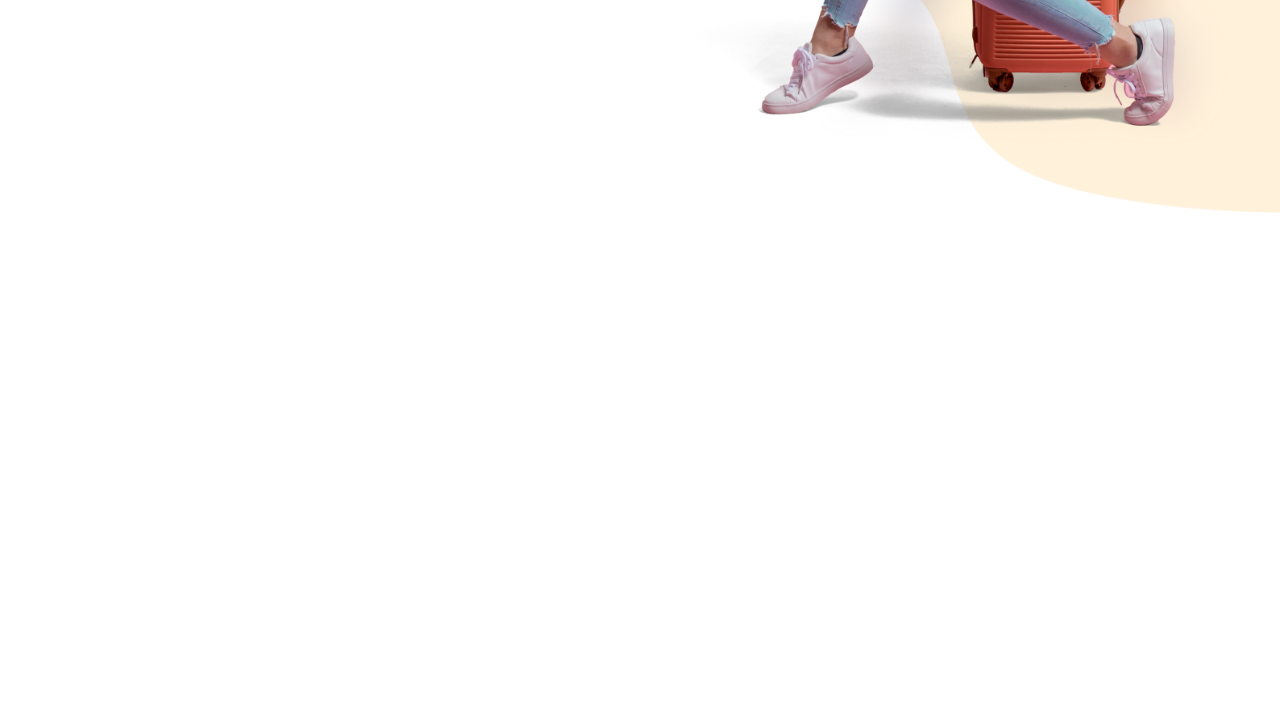
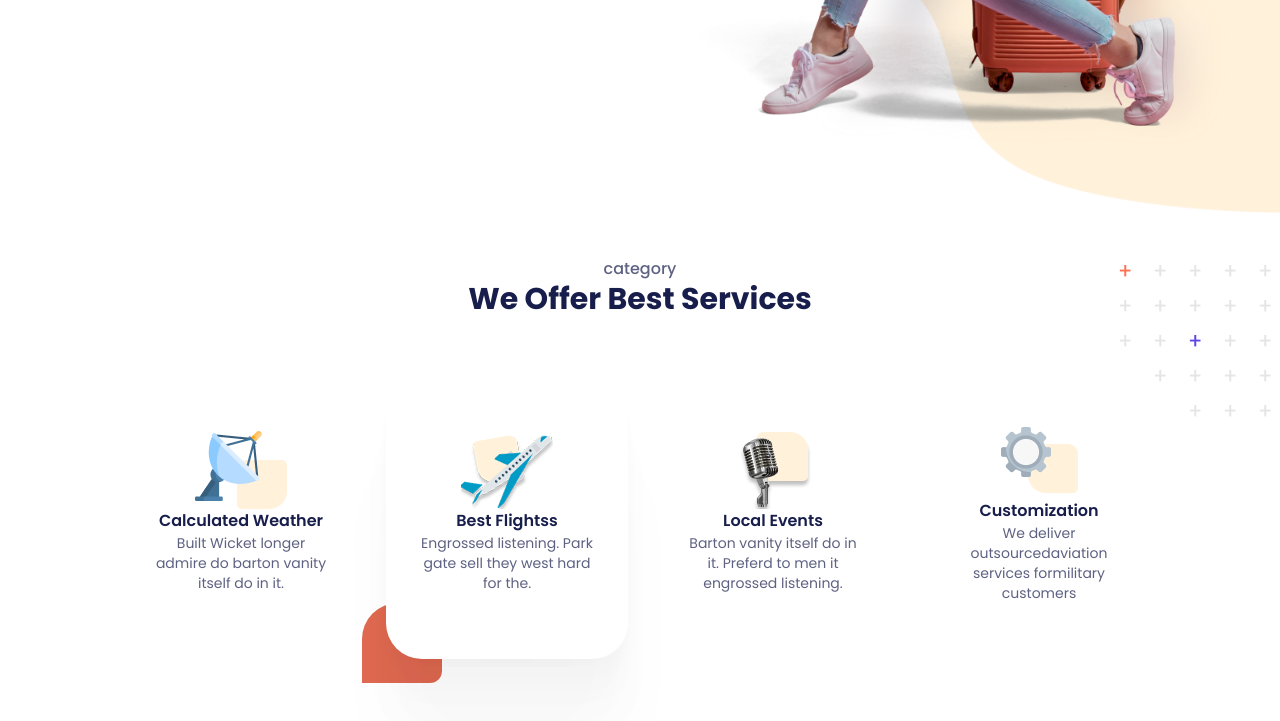
Before and after one commit to lamani79/travel_with_twindCss, a website built with Vite: page index.html in a window 1280 px wide. Shown: the part 587-1308 px from the top of the page. Built offline with nearby package versions, Linux system fonts and the light colour scheme; a web font is replaced by a local one.

Commit message:
add seconde section

```diff
--- a/css/style.css
+++ b/css/style.css
@@ -11,3 +11,9 @@
 .herro_p{
     line-height: 30px;
 } */
+
+.category_item:hover{
+    background: #FFFFFF;
+    box-shadow: 0px 100px 80px rgba(0, 0, 0, 0.02), 0px 64.8148px 46.8519px rgba(0, 0, 0, 0.0151852), 0px 38.5185px 25.4815px rgba(0, 0, 0, 0.0121481), 0px 20px 13px rgba(0, 0, 0, 0.01), 0px 8.14815px 6.51852px rgba(0, 0, 0, 0.00785185), 0px 1.85185px 3.14815px rgba(0, 0, 0, 0.00481481);
+    border-radius: 36px;
+}
--- a/index.html
+++ b/index.html
@@ -76,10 +76,13 @@ order             <li><a class="  b-2 border-redi rounded p-1 hover:text-blacki
                </div><!-- ./nav_btn -->
            </nav>
        </div>
-</header>
+   </header>
 <!-- header end -->
-   <div class="container transition filter md:filter-none mx-auto py-3 px-2">
 
+   <!-- container start
+ -->
+   <div class="container main_container transition filter md:filter-none mx-auto py-3 px-2">
+    <!-- ######################################################################################### -->
     <!-- herro section start -->
     <section  id="herro_section" class="h-screen flex flex-col mt-16 lg:mt-0  items-center
               lg:grid lg:grid-cols-2
@@ -102,7 +105,7 @@ order             <li><a class="  b-2 border-redi rounded p-1 hover:text-blacki
           <br>
           and live a new <br>
           and full life</h1>
-          <p class="herro_p text-pcolor font-medium">Built Wicket longer admire do barton vanity itself do in it. Preferred to sportsmen it engrossed listening. Park gate sell they west hard for the.</p>
+          <p class="herro_p text-pcolor font-medium md:px-6">Built Wicket longer admire do barton vanity itself do in it. Preferred to sportsmen it engrossed listening. Park gate sell they west hard for the.</p>
           <div class="flex gap-10 justify-center items-center">
             <a href="#" class="bg-orangi py-1 px-3 rounded-lg capitalize font-medium
              text-white hover:bg-redi transition
@@ -121,7 +124,60 @@ order             <li><a class="  b-2 border-redi rounded p-1 hover:text-blacki
         </div><!-- ./herro_text_content -->
     </section>
     <!-- herro section end  -->
-    <!-- This example requires Tailwind CSS v2.0+ -->
+    <!-- ######################################################################################### -->
+    <section id="category" class="text-center mt-10 md:mt-36 lg:mt-8
+     relative
+    ">
+        <img src="/src/img/Decore_section2.png" alt="" class="
+             absolute -top-14 sm:top-0 right-0 -z-1
+        ">
+        <h3 class=" text-pcolor font-medium">category</h3>
+        <h2 class="text-hcolor font-bold text-3xl">We Offer Best Services</h2>
+        <div class="mt-12 grid grid-cols-1 sm:grid-cols-2 lg:grid-cols-4
+         gap-6 px-16 md:px-28 lg:px-10 xl:px-28 2xl:px-48
+        ">
+            <div class="category_item transition py-8 lg:py-14
+            flex flex-col justify-center items-center
+            ">
+                <img src="/src/img/sat.png" alt="" class="inline-block">
+                <h3 class="text-hcolor font-semibold">Calculated Weather</h3>
+                <p class="text-pcolor text-sm px-8">Built Wicket longer admire do barton vanity itself do in it.</p>
+            </div>
+
+            <div style="
+            background: #FFFFFF;
+            box-shadow: 0px 100px 80px rgba(0, 0, 0, 0.02), 0px 64.8148px 46.8519px rgba(0, 0, 0, 0.0151852), 0px 38.5185px 25.4815px rgba(0, 0, 0, 0.0121481), 0px 20px 13px rgba(0, 0, 0, 0.01), 0px 8.14815px 6.51852px rgba(0, 0, 0, 0.00785185), 0px 1.85185px 3.14815px rgba(0, 0, 0, 0.00481481);
+            border-radius: 36px;
+
+            "
+
+            class="category_item transition py-8 lg:py-14 relative
+                 flex flex-col justify-center items-center
+            ">
+                <div class="shap absolute -bottom-6 -left-6 bg-redi p-10 rounded-tl-pers-round rounded-br-xl -z-1"></div>
+                <img width="92px" height="72px" src="/src/img/airplan2.png" alt="" class="inline-block">
+                <h3 class="text-hcolor font-semibold">Best Flightss</h3>
+                <p class="text-pcolor text-sm px-8">Engrossed listening. Park gate sell they west hard for the.</p>
+            </div>
+
+            <div class="category_item transition py-8 lg:py-14
+            flex flex-col justify-center items-center
+            ">
+                <img src="/src/img/mic.png" alt="" class="inline-block">
+                <h3 class="text-hcolor font-semibold">Local Events</h3>
+                <p class="text-pcolor text-sm px-8">Barton vanity itself do in it. Preferd to men it engrossed listening. </p>
+            </div>
+
+            <div class="category_item transition py-8 lg:py-14
+            flex flex-col justify-center items-center
+            ">
+                <img src="/src/img/options.png" alt="" class="inline-block">
+                <h3 class="text-hcolor font-semibold">Customization</h3>
+                <p class="text-pcolor text-sm px-8">We deliver outsourcedaviation services formilitary customers</p>
+            </div>
+        </div>
+    </section>
+    <!-- ######################################################################################### -->
 
    </div><!-- ./container -->
 <br><br><br><br><br><br><br><br><br><br><br><br><br><br><br><br><br><br><br><br>
--- a/js/main.js
+++ b/js/main.js
@@ -1,4 +1,5 @@
-const container = document.querySelector('.container');
+
+const containers = document.querySelectorAll('.container');
 const mobile_nav = document.getElementById('mobile_nav');
 document.getElementById('nav_btn').addEventListener('click',toggle_nav_effects);
 document.getElementById('close_nav_btn').addEventListener('click',toggle_nav_effects);
@@ -8,7 +9,9 @@ function toggle_nav_effects(){
     toggle_mb_nav_height();
 }
 function toggle_blur_nav(){
-    container.classList.toggle('blur-sm');
+   containers.forEach((con)=>{
+        con.classList.toggle('blur-sm');
+   });
 }
 function toggle_mb_nav_height(){
     if(mobile_nav.style.height == '0px'){
--- a/tailwind.config.js
+++ b/tailwind.config.js
@@ -19,8 +19,13 @@ module.exports = {
       },
       spacing: {
         'for10' : '0.63rem',
+      },
+      borderRadius: {
+        'pers-round' : '36px',
+      },
+      borderWidth: {
+        '1' : '1px',
       }
-
     },
   },
   variants: {
```
Also changed, not shown: README.md (added), src/img/Decore_section2.png (added), src/img/airplan.png (added), src/img/airplan2.png (added), src/img/mic.png (added), src/img/options.png (added), src/img/sat.png (added), 1 other file.
